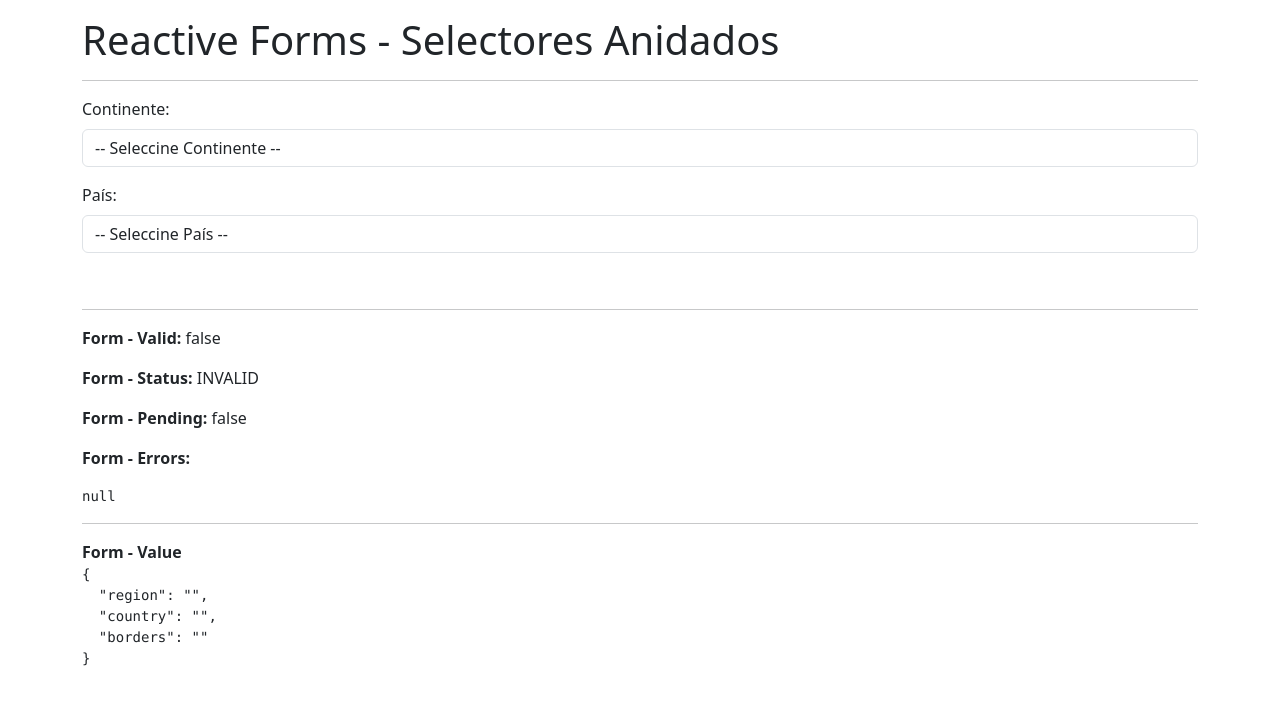
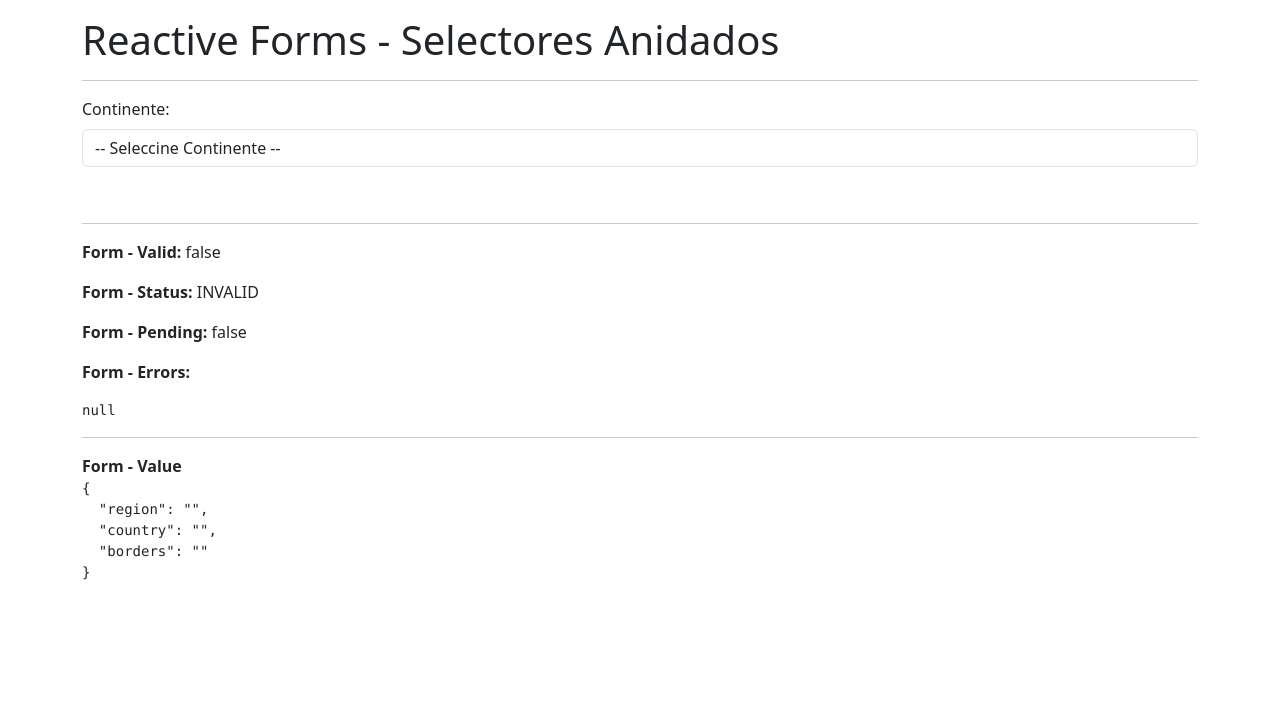
Before and after one commit to abelborit/angular-reactive-forms-selectors-app, an Angular app: page /#/selectors/selector in a window 1280 px wide. Shown: the top 704 px of the page. Built offline with nearby package versions, Linux system fonts and the light colour scheme.

Commit message:
[FEAT] clean second select when change first select

```diff
--- a/src/app/countries/pages/selector-page/selector-page.component.html
+++ b/src/app/countries/pages/selector-page/selector-page.component.html
@@ -16,7 +16,7 @@
   </div>
 
   <!-- Países -->
-  <div class="row mb-3">
+  <div class="row mb-3" *ngIf="countriesByRegion.length > 0">
     <div class="col">
       <label class="form-label">País:</label>
       <select class="form-control" formControlName="country">
--- a/src/app/countries/pages/selector-page/selector-page.component.ts
+++ b/src/app/countries/pages/selector-page/selector-page.component.ts
@@ -2,7 +2,7 @@
 import { FormBuilder, FormGroup, Validators } from '@angular/forms';
 import { CountriesService } from '../../services/countries.service';
 import { Region, SmallCountry } from '../../interfaces/country.interface';
-import { switchMap } from 'rxjs';
+import { switchMap, tap } from 'rxjs';
 
 @Component({
   selector: 'app-selector-page',
@@ -47,6 +47,8 @@
     this.myForm
       .get('region')
       ?.valueChanges.pipe(
+        /* cuando cambia la región entonces el primer paso es que la propiedad de country de myForm sea un string vacío para que pueda tomar la opción de <option value="">-- Seleccine País --</option>. Aquí sería una función normal porque no usaremos el response entonces también se podría eliminar del argumento */
+        tap(() => this.myForm.get('country')?.setValue('')),
         switchMap((region) => {
           console.log({ region });
           return this.countriesService.getCountriesByRegion(region);
```
